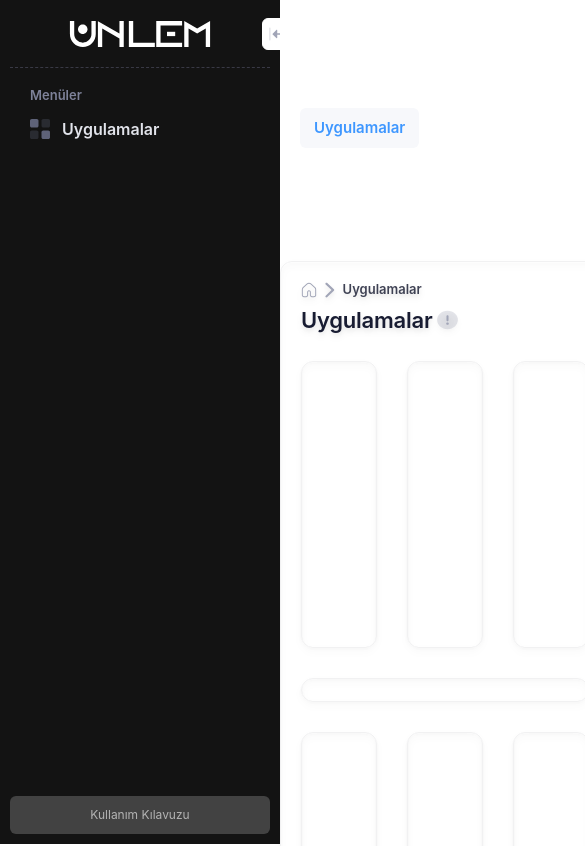
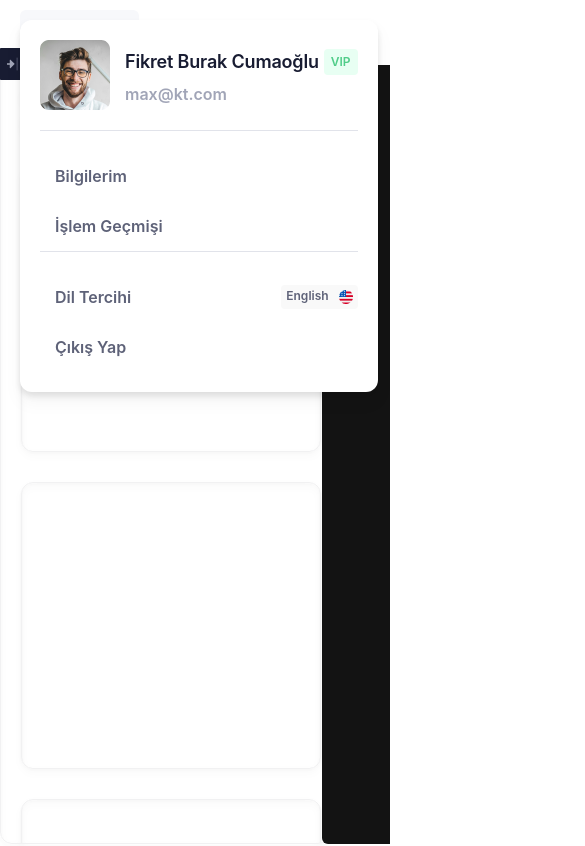
Before and after one commit to Tahckn/unlem-bilisim, a Vue app: page /apps in a window 390 px wide. Shown: the top 846 px of the page, 585 px wide, since content can reach past the window. Built offline with nearby package versions, Linux system fonts and the light colour scheme.

Commit message:
responsive navbar and user widget

```diff
--- a/src/components/AppsNavbar.vue
+++ b/src/components/AppsNavbar.vue
@@ -1,5 +1,37 @@
 <script setup lang="ts">
+import { ref, onMounted, onBeforeUnmount } from 'vue';
+import UserCard from '@/components/UserCard.vue'
 
+const isActive = ref(true);
+const isActiveSide = ref(true);
+
+
+const toggleNav = () => {
+  isActiveSide.value = !isActiveSide.value;
+};
+
+console.log(isActive);
+
+const checkWindowWidth = () => {
+  if (window.innerWidth < 440) {
+    isActive.value = false;
+  } else {
+    isActive.value = true;
+  }
+  if (window.innerWidth > 440) {
+    isActiveSide.value = false;
+  }
+};
+
+onMounted(() => {
+  checkWindowWidth(); // Initial check
+
+  window.addEventListener('resize', checkWindowWidth); // Listen for window resize
+});
+
+onBeforeUnmount(() => {
+  window.removeEventListener('resize', checkWindowWidth); // Remove event listener on component unmount
+});
 </script>
 
 <template >
@@ -9,7 +41,9 @@
         class="bg-[#F7F8FB] px-[14px] rounded-md py-[12px] text-[15px] font-semibold leading-[16px] text-primary">Uygulamalar
       </button>
     </div>
-        <div class='ml-auto space-x-[15px] md:flex items-center justify-center'>
+
+
+    <div v-if="isActive" class='ml-auto space-x-[10px] md:space-x-[15px] flex items-center justify-center'>
       <img class="p-[10px]" src="/assets/icons/magnifier-2.svg" alt="logo">
       <img class="p-[10px]" src="/assets/icons/messages.svg" alt="logo">
       <img class="p-[10px]" src="/assets/icons/notification-2.svg" alt="logo">
@@ -17,5 +51,29 @@
       <img class="p-[10px]" src="/assets/icons/apps-3.svg" alt="logo">
       <img class="p-[10px]" src="/assets/icons/exit.svg" alt="logo">
     </div>
+
+    <button class="ml-auto" @click="toggleNav" v-if="!isActive">
+      <img src="/assets/icons/threedot.svg" alt="arrow">
+    </button>
+
+    <Transition>
+      <aside v-if="isActiveSide"
+        class="z-20 rounded-l-md h-[calc(100vh-65px)] w-[68px] absolute top-[65px] right-0 bg-[#131313] py-2 ">
+        <div class="flex flex-col gap-y-[10px] px-3 items-center justify-center">
+          <img class="bg-white cursor-pointer rounded-md p-[10px]" src="/assets/icons/magnifier-2.svg" alt="logo">
+          <img class="bg-white cursor-pointer rounded-md p-[10px]" src="/assets/icons/messages.svg" alt="logo">
+          <img class="bg-white cursor-pointer rounded-md p-[10px]" src="/assets/icons/notification-2.svg" alt="logo">
+          <img class="rounded-[9px]" cursor-pointer src="/assets/icons/user.png" alt="user">
+          <img class="bg-white cursor-pointer rounded-md p-[10px]" src="/assets/icons/apps-3.svg" alt="logo">
+          <img class="bg-white cursor-pointer rounded-md p-[10px]" src="/assets/icons/exit.svg" alt="logo">
+        </div>
+      </aside>
+    </Transition>
+
+    <userCard class="absolute top-5"/>
+
+
   </nav>
 </template>
+
+<style></style>
--- a/src/components/AppsSidebar.vue
+++ b/src/components/AppsSidebar.vue
@@ -1,4 +1,11 @@
 <template>
+    <Transition>
+        <button @click="toggleNav" v-if="!isActive"
+            class="border cursor-pointer border-[#181C32] top-12 z-20 bg-[#181C32] rounded-r-[6px]  h-8 w-8 flex items-center absolute p-[5px] left-0">
+            <img class="rotate-180 py-1.5 pr-[1px] pl-2" src="/assets/icons/arrow-left.svg" alt="back">
+        </button>
+    </Transition>
+    <Transition name="slide">
         <aside v-show="isActive" class="w-[280px] flex flex-shrink-0 gap-y-5 flex-col h-screen bg-[#131313]">
             <!-- Logo -->
             <div class="w-[260px] flex flex-col justify-between h-screen mx-auto">
@@ -6,6 +13,7 @@
                     <div
                         class="items-center mb-5 relative flex mx-auto justify-center border-b h-[68px] border-[#393945] border-dashed">
                         <img class="px-5 py-[10px]" src="/assets/apps/img/unlem-logo.svg" alt="logo">
+                        <!-- Sidebar Toggle  -->
                         <button @click="toggleNav"
                             class="border cursor-pointer border-white bg-white rounded-l-[6px]  h-8 w-8 flex items-center absolute p-[5px] -right-6">
                             <img class="py-1.5 pl-[1px] pr-2" src="/assets/icons/arrow-left.svg" alt="back">
@@ -28,20 +36,73 @@
                 </div>
 
                 <!-- Kullanim klavuzu  -->
-            <div class="my-[10px] rounded-md w-240px flex justify-center items-center py-[9px] px-4 bg-white bg-opacity-20">
+                <div
+                    class="my-[10px] rounded-md w-240px flex justify-center items-center py-[9px] px-4 bg-white bg-opacity-20">
                     <button class="text-[12px] text-opacity-60 text-white  leading-[20px]">Kullanım Kılavuzu</button>
                     <div></div>
                 </div>
             </div>
         </aside>
+    </Transition>
 </template>
 
 <script setup lang="ts">
-import { ref } from 'vue';
+import { ref, onMounted, onBeforeUnmount } from 'vue';
 
 const isActive = ref(true);
 
+
 const toggleNav = () => {
     isActive.value = !isActive.value;
+};
+
+
+const checkWindowWidth = () => {
+  if (window.innerWidth < 768) {
+    isActive.value = false;
+  } else {
+    isActive.value = true;
   }
+};
+
+onMounted(() => {
+  checkWindowWidth(); // Initial check
+
+  window.addEventListener('resize', checkWindowWidth); // Listen for window resize
+});
+
+onBeforeUnmount(() => {
+  window.removeEventListener('resize', checkWindowWidth); // Remove event listener on component unmount
+});
+
 </script>
+
+<style>
+.slide-enter {
+    transform: translate(100%, 0);
+}
+
+.slide-enter-to {
+    transform: translate(0, 0);
+}
+
+/* Slide enter leave transition */
+.slide-enter-active,
+.slide-leave-active {
+    transition: transform 0.4s ease-in-out;
+}
+
+.slide-leave-to {
+    transform: translate(-100%, 0);
+}
+
+.v-enter-active,
+.v-leave-active {
+    transition: opacity 0.2s ease;
+}
+
+.v-enter-from,
+.v-leave-to {
+    opacity: 0;
+}
+</style>
--- /dev/null
+++ b/src/components/UserCard.vue
@@ -0,0 +1,44 @@
+<template>
+    <div class="py-5 rounded-xl z-30 drop-shadow-lg bg-background px-[20px] flex flex-col gap-y-[20px] items-start justify-center">
+        <!-- Image  -->
+        <div class="border-b pb-[20px] border-[#E1E3EA] flex gap-x-[15px] items-center justify-center">
+            <img src="/assets/apps/img/user.png" alt="user">
+            <div class="flex items-start gap-y-[11px] flex-col">
+                <div class="flex items-center gap-x-[5px] justify-center">
+                    <h1 class="text-[18px] font-semibold leading-[18px] text-[#181C32] tracking-[-0.18px]">Fikret Burak
+                        Cumaoğlu
+                    </h1>
+                    <p
+                        class="text-success flex justify-center items-center text-[12px] font-semibold bg-[#E8FFF3] p-[7px] rounded-[4px] leading-[12px]">
+                        VIP</p>
+                </div>
+                <p class="text-[#A1A5B7] text-[16px] font-semibold leading-[16px]">max@kt.com</p>
+            </div>
+        </div>
+        <!-- Bilgilerim islem gecmisi  -->
+        <div class="flex flex-col border-b w-full border-[#E1E3EA]">
+            <p class="text-[16px] px-[15px] py-[17px] self-stretch font-semibold leading-[16px] text-[#5E6278]">Bilgilerim
+            </p>
+            <p class="text-[16px] px-[15px] py-[17px] self-stretch font-semibold leading-[16px] text-[#5E6278]">İşlem
+                Geçmişi</p>
+        </div>
+        <div class="flex flex-col w-full">
+            <div class="flex items-center justify-between">
+                <p class="text-[16px] px-[15px] py-[17px] self-stretch font-semibold leading-[16px] text-[#5E6278]">Dil
+                    Tercihi</p>
+                    <div class="bg-[#F9F9F9] rounded flex gap-x-[10px] p-[5px]">
+                        <p class="text-[#5E6278] text-[12px] font-semibold leading-[12px]">English</p>
+                        <img src="/assets/apps/img/america.png" alt="">
+                    </div>
+            </div>
+            <p class="text-[16px] px-[15px] py-[17px] self-stretch font-semibold leading-[16px] text-[#5E6278]">Çıkış Yap
+            </p>
+        </div>
+    </div>
+</template>
+
+<script setup lang="ts">
+
+</script>
+
+<style scoped></style>
--- a/src/views/AppsView.vue
+++ b/src/views/AppsView.vue
@@ -1,8 +1,8 @@
 <template>
     <div class="flex flex-row items-start ">
-        <AppsSidebar class="z-10 h-screen" />
+        <AppsSidebar class="h-screen" />
         <div class="flex flex-col w-full">
-            <AppsNavbar class="z-20" />
+            <AppsNavbar />
             <div class="flex">
                 <main
                     class="p-[20px] w-full h-[calc(100vh-65px)] overflow-auto gap-y-[30px] flex flex-col border border-[#F1F1F2] rounded-xl drop-shadow-md">
@@ -19,24 +19,37 @@
                             <img src="/assets/icons/attention.svg" alt="attention">
                         </div>
                     </div>
-                    <div class="flex justify-between flex-row gap-x-[30px]">
-                        <div class="rounded-xl border border-[#F1F1F2] drop-shadow-sm w-[331px] h-[287px]"></div>
-                        <div class="rounded-xl border border-[#F1F1F2] drop-shadow-sm w-[331px] h-[287px]"></div>
-                        <div class="rounded-xl border border-[#F1F1F2] drop-shadow-sm w-[331px] h-[287px]"></div>
-                    </div>
-                    <div class="w-full rounded-xl border border-[#F1F1F2] drop-shadow-sm h-[287px]">
-                    </div>
-                    <div class="flex justify-between flex-row gap-x-[30px]">
-                        <div class=" rounded-xl border border-[#F1F1F2] drop-shadow-sm w-[331px] h-[287px]"></div>
-                        <div class="rounded-xl border border-[#F1F1F2] drop-shadow-sm w-[331px] h-[287px]"></div>
-                        <div class="rounded-xl border border-[#F1F1F2] drop-shadow-sm w-[331px] h-[287px]"></div>
+                    <div class="mx-auto md:mx-0 flex flex-col gap-y-[30px]">
+                        <div class="flex justify-between flex-col gap-y-[30px]  md:flex-row gap-x-[30px]">
+                            <div
+                                class="rounded-xl border border-[#F1F1F2] drop-shadow-sm w-[300px] md:w-[280px] lg:w-[331px] h-[287px]">
+                            </div>
+                            <div
+                                class="rounded-xl border border-[#F1F1F2] drop-shadow-sm w-[300px] md:w-[280px] lg:w-[331px] h-[287px]">
+                            </div>
+                            <div
+                                class="rounded-xl hidden lg:inline-block border border-[#F1F1F2] drop-shadow-sm w-[300px] md:w-[280px] lg:w-[331px] h-[287px]">
+                            </div>
+                        </div>
+                        <div class="w-full rounded-xl border border-[#F1F1F2] drop-shadow-sm h-[287px]">
+                        </div>
+                        <div class="flex justify-between flex-col gap-y-[30px]  md:flex-row gap-x-[30px]">
+                            <div
+                                class=" rounded-xl border border-[#F1F1F2] drop-shadow-sm w-[300px] md:w-[280px] lg:w-[331px] h-[287px]">
+                            </div>
+                            <div
+                                class="rounded-xl border border-[#F1F1F2] drop-shadow-sm w-[300px] md:w-[280px] lg:w-[331px] h-[287px]">
+                            </div>
+                            <div
+                                class="rounded-xl  hidden lg:inline-block border border-[#F1F1F2] drop-shadow-sm w-[300px] md:w-[280px] lg:w-[331px] h-[287px]">
+                            </div>
+                        </div>
                     </div>
                 </main>
                 <AppsSidebarRight />
-            </div>
         </div>
     </div>
-</template>
+</div></template>
 
 <script setup lang="ts">
 import AppsNavbar from '@/components/AppsNavbar.vue';
--- a/tailwind.config.js
+++ b/tailwind.config.js
@@ -11,6 +11,7 @@ export default {
         'background' : '#FFF',
         'border': '#F1F1F2',
         'primary':'#3E97FF',
+        'success': '#50CD89'
       },
       fontFamily : {
         'raleway' : ['Raleway', 'sans-serif']
```
Also changed, not shown: public/assets/apps/img/america.png (added), public/assets/apps/img/user.png (added). Lines whose indentation alone changed are shown as unchanged.
